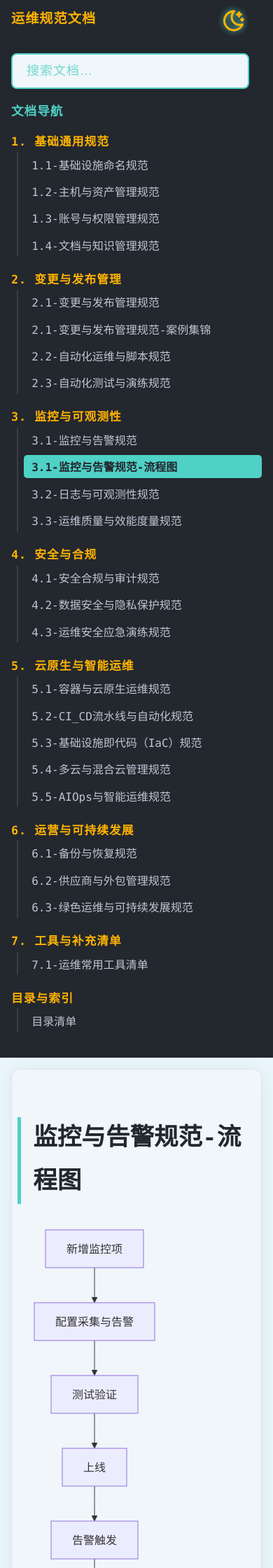
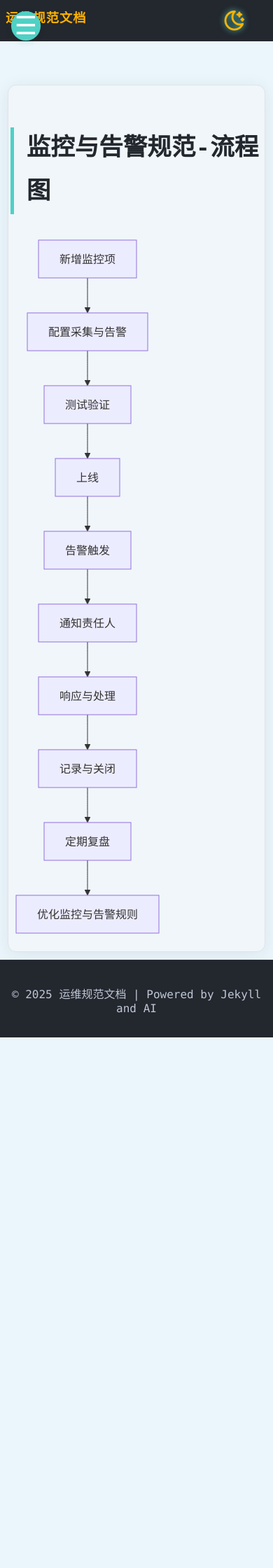
Before and after one commit to kevin197011/KOpsDoc, a Jekyll site: the page built from docs/3.1-监控与告警规范-流程图.md, in a window 390 px wide. Shown: the top 2240 px of the page at 70% size. Built offline with Jekyll 4.4.1, drawn with Linux system fonts in a browser that asks for light colours; comment, search, counter and statistics services are not loaded; after the commit the page ends 1482 px from its top, so only the background shows below that.

Commit message:
Update 2025-07-12 04:46:54 +0800

```diff
--- a/_layouts/doc.html
+++ b/_layouts/doc.html
@@ -79,5 +79,46 @@
   <footer class="book-footer">
     <p>© {{ site.time | date: '%Y' }} 运维规范文档 | Powered by Jekyll and AI</p>
   </footer>
+  <button class="sidebar-toggle-btn" id="sidebarToggleBtn" aria-label="展开/收起导航" style="display:none;">
+    <span style="font-size:1.5em;">☰</span>
+  </button>
 </body>
+<script>
+  // 移动端侧边栏收起/展开逻辑
+  function toggleSidebar(open) {
+    var sidebar = document.querySelector('.book-sidebar');
+    if (!sidebar) return;
+    if (open === undefined) sidebar.classList.toggle('open');
+    else if (open) sidebar.classList.add('open');
+    else sidebar.classList.remove('open');
+  }
+  function handleSidebarBtn() {
+    var btn = document.getElementById('sidebarToggleBtn');
+    var sidebar = document.querySelector('.book-sidebar');
+    if (!btn || !sidebar) return;
+    function check() {
+      if (window.innerWidth <= 900) {
+        btn.style.display = 'flex';
+        sidebar.classList.remove('open');
+      } else {
+        btn.style.display = 'none';
+        sidebar.classList.remove('open');
+      }
+    }
+    btn.onclick = function(e) {
+      e.stopPropagation();
+      toggleSidebar();
+    };
+    document.addEventListener('click', function(e) {
+      if (window.innerWidth > 900) return;
+      var sidebar = document.querySelector('.book-sidebar');
+      if (sidebar && sidebar.classList.contains('open') && !sidebar.contains(e.target) && e.target !== btn) {
+        sidebar.classList.remove('open');
+      }
+    });
+    window.addEventListener('resize', check);
+    check();
+  }
+  document.addEventListener('DOMContentLoaded', handleSidebarBtn);
+</script>
 </html>
--- a/assets/css/style.css
+++ b/assets/css/style.css
@@ -402,12 +402,63 @@ body.theme-dark .mermaid .label {
   fill: #e0e6f0 !important;
   color: #e0e6f0 !important;
 }
+/* 移动端侧边栏收起与浮动按钮 */
 @media (max-width: 900px) {
   .book-container { flex-direction: column; }
-  .book-sidebar { width: 100%; border-right: none; border-bottom: 1px solid #2d323c; padding: 1rem; }
-  .book-content { padding: 1rem; }
+  .book-sidebar {
+    width: 100%;
+    border-right: none;
+    border-bottom: 1px solid #2d323c;
+    padding: 0.7rem 0.5rem 0.7rem 0.5rem;
+    font-size: 0.98rem;
+    box-sizing: border-box;
+    position: fixed;
+    top: 0;
+    left: 0;
+    right: 0;
+    z-index: 1000;
+    height: 100vh;
+    transform: translateX(-100%);
+    transition: transform 0.3s cubic-bezier(.4,2,.6,1);
+    background: var(--sidebar-bg);
+    overflow-y: auto;
+  }
+  .book-sidebar.open {
+    transform: translateX(0);
+  }
+  .sidebar-toggle-btn {
+    position: fixed;
+    top: 1rem;
+    left: 1rem;
+    z-index: 1100;
+    background: var(--primary);
+    color: #fff;
+    border: none;
+    border-radius: 50%;
+    width: 2.6rem;
+    height: 2.6rem;
+    box-shadow: 0 2px 8px rgba(35,39,46,0.12);
+    font-size: 1.5rem;
+    display: flex;
+    align-items: center;
+    justify-content: center;
+    cursor: pointer;
+    transition: background 0.2s, box-shadow 0.2s;
+  }
+  .sidebar-toggle-btn:active {
+    background: var(--accent);
+  }
+  .book-content { padding: 0.7rem; margin-top: 3.2rem; }
+  .book-header { padding-left: 0.7rem; font-size: 1.05rem; }
+  .book-sidebar h2 { font-size: 1rem; }
+  .book-sidebar a { font-size: 0.98rem; }
+  #doc-search { font-size: 1rem; padding: 0.5em 0.7em; }
 }
 @media (max-width: 600px) {
-  .book-content article { padding: 1rem 0.5rem; }
-  .book-header { padding-left: 1rem; font-size: 1rem; }
+  .book-content article { padding: 0.5rem 0.2rem; }
+  .book-header { padding-left: 0.5rem; font-size: 0.95rem; }
+  .book-sidebar { padding: 0.5rem 0.2rem; }
+  .book-sidebar h2 { font-size: 0.95rem; }
+  .book-sidebar a { font-size: 0.95rem; }
+  #doc-search { font-size: 0.95rem; }
 }
```
